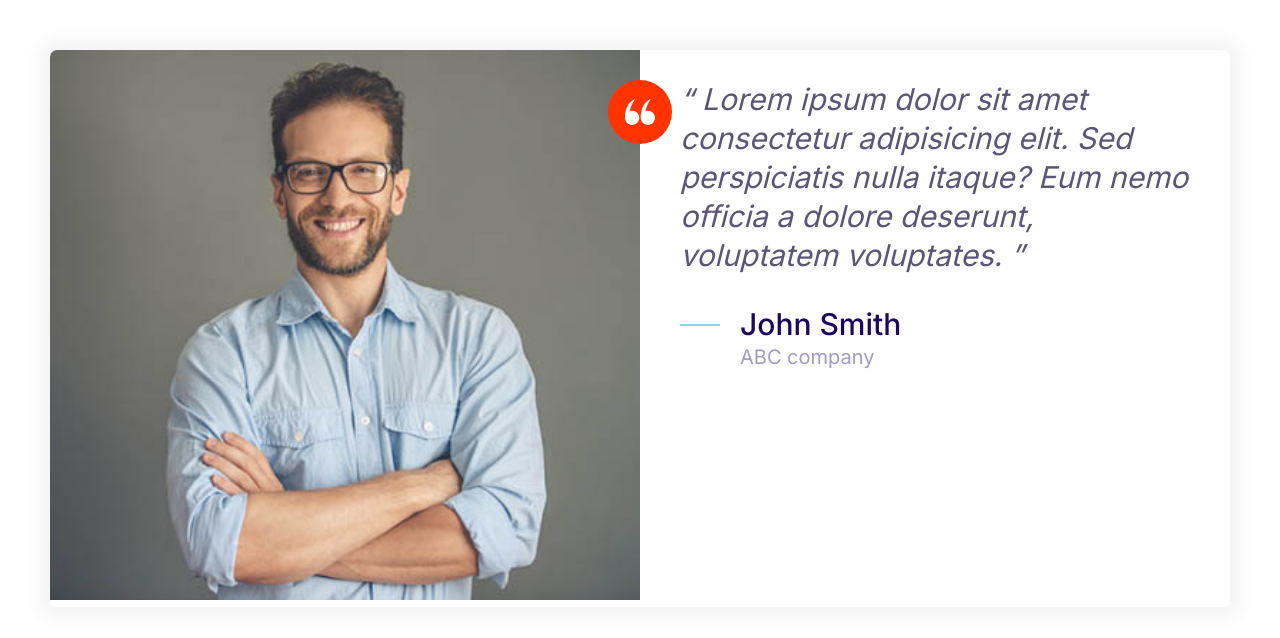
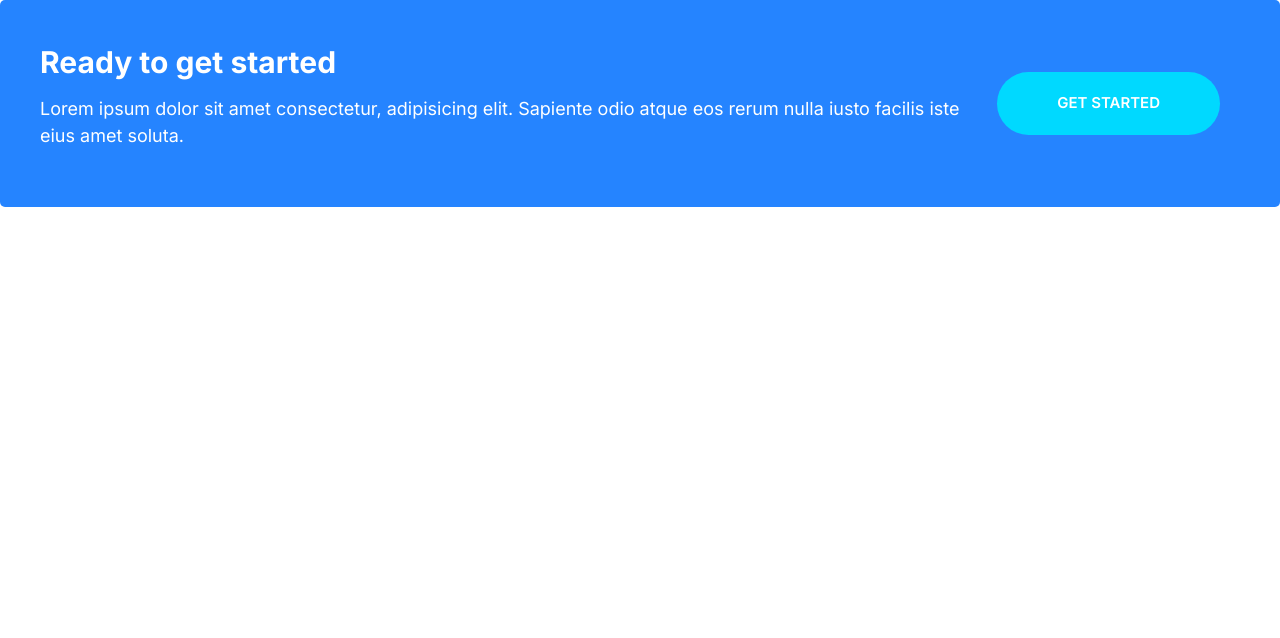
Before and after one commit to Imran9T5/First-project, a plain HTML site: page INDEX.HTML in a window 1280 px wide. Drawn offline with Linux system fonts and the light colour scheme.

Commit message:
callouts for hero page created

```diff
--- a/CSS/styles.css
+++ b/CSS/styles.css
@@ -264,6 +264,12 @@ a{
     color: #fff;
 }
 
+.btn--stretched{
+    padding-left: 6rem;
+    padding-right: 6rem;
+
+}
+
 @media screen and (min-width:1024px) {
     .btn{
         font-size: 1.5rem;
@@ -526,3 +532,49 @@ a{
     }
 
 }
+
+/*callout*/
+
+.callout{
+    padding: 4rem;
+    border-radius: 5px;
+}
+
+.callout--primary{
+    background: var(--color-primary);
+    color: #fff;
+
+}
+
+.callout__heading{
+    color: #fff;
+    margin-top: 0;
+    font-size: 3rem;
+}
+
+.callout .btn {
+    justify-self: center;
+    align-self: center;
+
+}
+
+.callout__content{
+    text-align: center;
+}
+
+@media screen and (min-width: 1024px) {
+    .callout .grid--1x2{
+        grid-template-columns: 1fr auto;
+    }
+
+    .callout__content{
+        text-align: left;
+
+    }
+
+.callout .btn{
+    justify-self: start;
+    margin: 0 2rem;
+}
+
+}
--- a/INDEX.HTML
+++ b/INDEX.HTML
@@ -13,37 +13,17 @@
     <link rel="stylesheet" href="CSS/normalize css.css" />
     <link rel="stylesheet" href="CSS/styles.css" />
   </head>
-  <body style="padding: 5rem">
-    <div class="card testimonial__image">
+  <body>
+    <div class="callout callout--primary">
       <div class="grid grid--1x2">
-        <div class="testimonial__image">
-          <img src="images/testimonial.jpg" alt="a happy, smiling  customer" />
-          <span class="icon-container icon-container-accent">
-            <svg class="icon icon--white icon--small">
-              <use xlink:href="images/sprite.svg#quotes"></use>
-            </svg>
-          </span>
+        <div class="callout__content">
+          <h2 class="callout__heading">Ready to get started</h2>
+          <p>
+            Lorem ipsum dolor sit amet consectetur, adipisicing elit. Sapiente
+            odio atque eos rerum nulla iusto facilis iste eius amet soluta.
+          </p>
         </div>
-        <blockquote class="quote">
-          <p class="quote__text">
-            Lorem ipsum dolor sit amet consectetur adipisicing elit. Sed
-            perspiciatis nulla itaque? Eum nemo officia a dolore deserunt,
-            voluptatem voluptates.
-          </p>
-          <footer>
-            <div class="media">
-              <div class="media__image">
-                <svg class="icon icon--primary quote__line">
-                  <use xlink:href="images/sprite.svg#line"></use>
-                </svg>
-              </div>
-              <div class="media__body">
-                <h3 class="media__title quote__author">John Smith</h3>
-                <p class="quote__organization">ABC company</p>
-              </div>
-            </div>
-          </footer>
-        </blockquote>
+        <a href="#" class="btn btn--secondary btn--stretched"> GET STARTED</a>
       </div>
     </div>
   </body>
```
Also changed, not shown: Components/callouts.html (added, +12 -0 lines).
